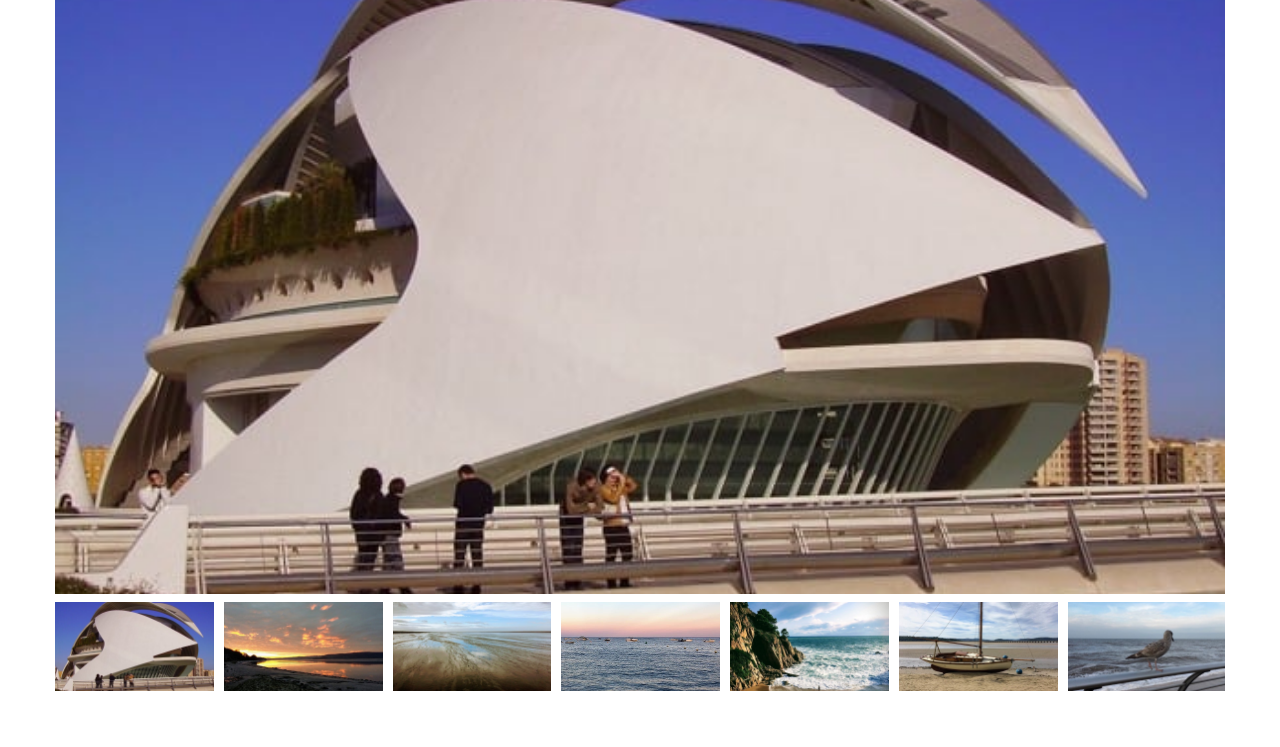
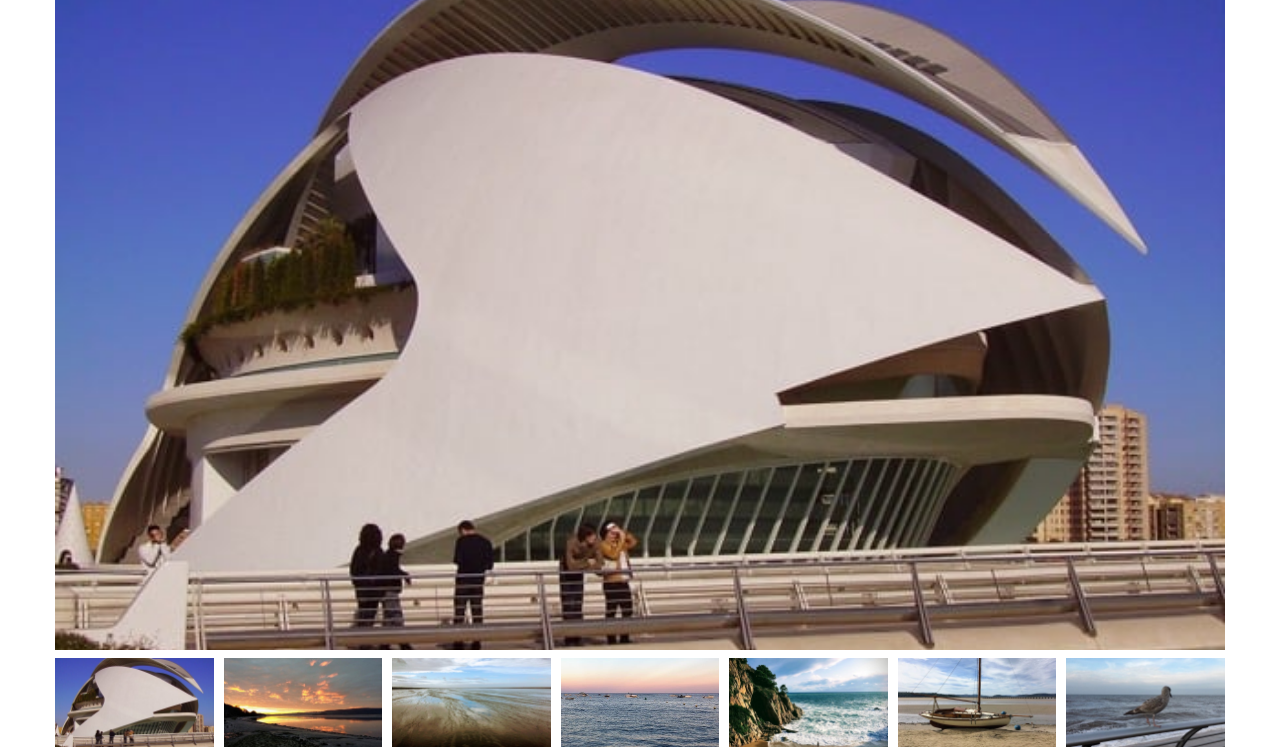
Before and after one commit to mikeh74/filmstrip, a plain HTML site: page index.html in a window 1280 px wide. Shown: the part 64-811 px from the top of the page. Drawn offline with nearby package versions, Linux system fonts and the light colour scheme.

Commit message:
Updated colours and width calculation

```diff
--- a/index.html
+++ b/index.html
@@ -14,6 +14,9 @@
 
 <body>
     <div class="container">
+
+        <h1>Carousel with Film Strip example</h1>
+
         <div id="carousel-1" class="carousel slide mb-2">
             <div class="carousel-inner">
                 <div class="carousel-item active">
--- a/style.css
+++ b/style.css
@@ -14,8 +14,7 @@
 }
 
 .filmstrip-item {
-    flex: 0 0 calc(14% - 3px);
-    max-width: 14%;
+    flex: 0 0 calc((100% - 6 * 6px) / 7);
     min-width: 80px;
     aspect-ratio: 16 / 9;
     width: 100%;
@@ -29,21 +28,20 @@
 
 .filmstrip-item-btn {
     display: flex;
-    background-color: darkgray;
+    background-color: #575656;
     width: 100%;
     height: 100%;
-    /* margin: 2px; */
 }
 
 .filmstrip-item-btn--active {
-    outline: 2px solid green;
+    outline: 2px solid #00893A;
     outline-offset: -2px;
 }
 
 .filmstrip-item-btn:active,
 .filmstrip-item-btn:hover,
 .filmstrip-item-btn:focus-visible {
-    outline: 2px solid darkgreen;
+    outline: 2px solid #00893A;
     outline-offset: -2px;
 }
 
@@ -58,6 +56,6 @@
     }
 
     .filmstrip-item {
-        flex: 0 0 calc(14% - 5px);
+        flex: 0 0 calc((100% - 6 * 10px) / 7);
     }
 }
```
